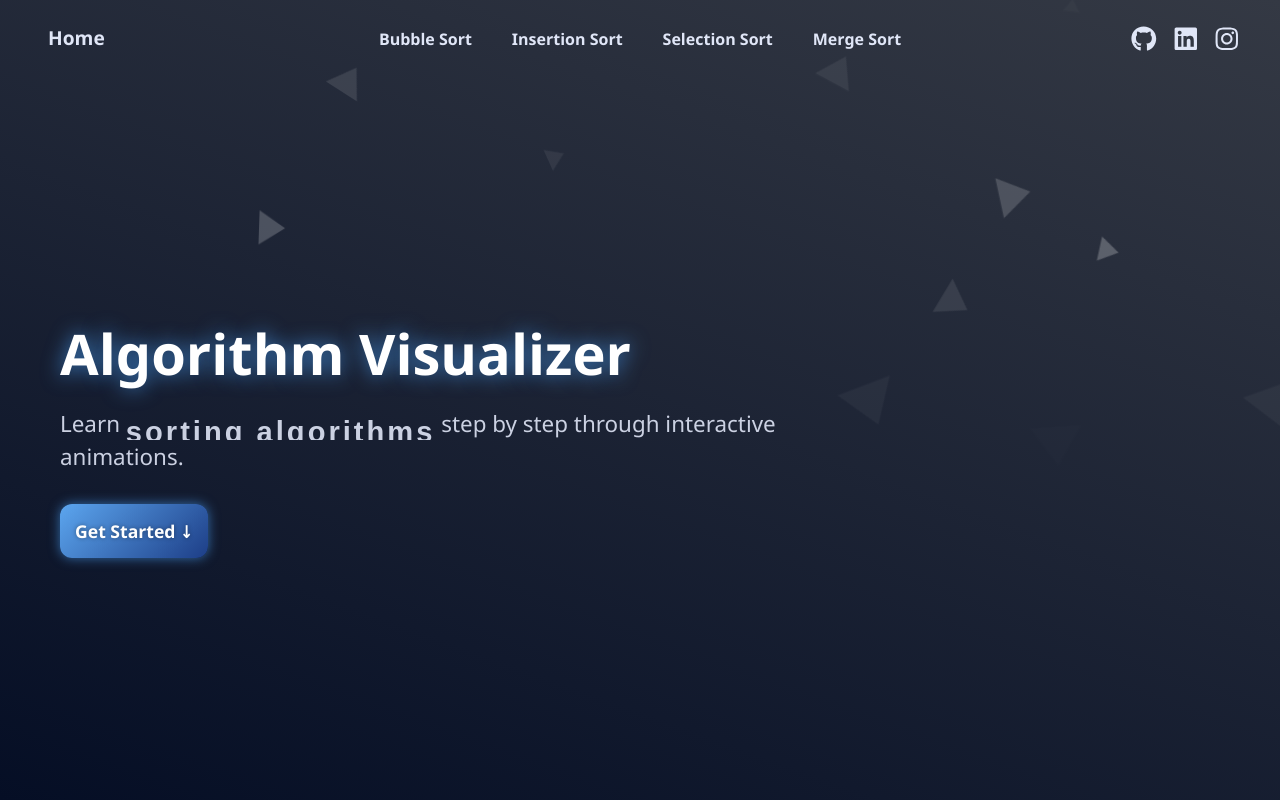
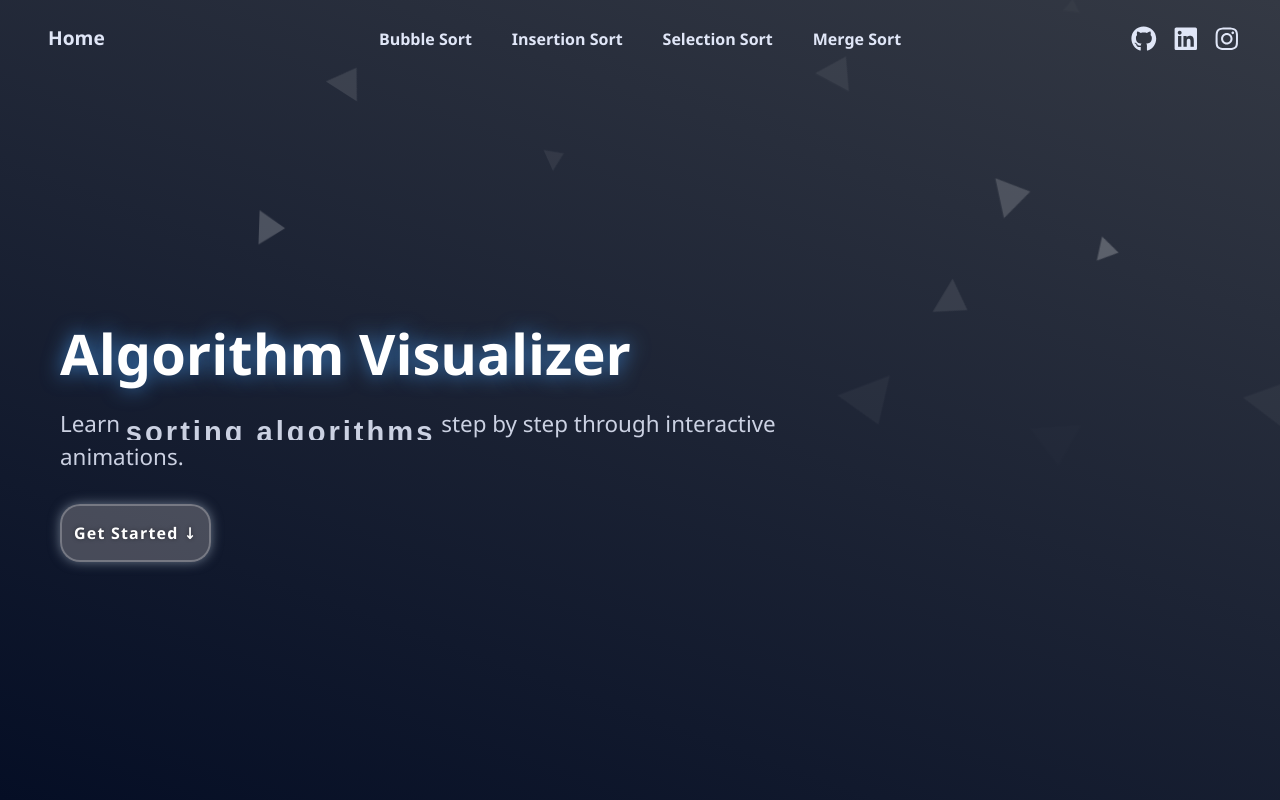
Before and after one commit to masonliiu/fullstack-algorithm-visualizer, a React (Vite) app in the folder frontend/: page / in a window 1280 px wide. Shown: the top 800 px of the page. Built offline with nearby package versions, Linux system fonts and the light colour scheme.

Commit message:
remade get started button on homepage, better home layout

```diff
--- a/frontend/src/pages/Home.css
+++ b/frontend/src/pages/Home.css
@@ -51,16 +51,18 @@ body {
 }
 
 .hero-button {
-    background: linear-gradient(135deg, #5ca6ef, #1d3e87);
+    background: rgba(202, 194, 194, 0.3);
+    backdrop-filter: blur(12px), saturate(180%);
+    border: 2px solid rgba(255, 255, 255, 0.25);
     color: #fff;
     font-weight: 600;
-    font-size: 1.1rem;
-    padding: 15px 15px;
-    border: none;
-    border-radius: 12px;
+    font-size: 1rem;
+    letter-spacing: 1.2px;
+    padding: 16px 12px;
+    border-radius: 20px;
     cursor: pointer;
     transition: transform 0.3s ease, box-shadow 0.3s ease, background 0.3s ease;
-    box-shadow: 0 0 12px rgba(77, 166, 255, 0.6);
+    box-shadow: 0 0 12px rgba(165, 180, 196, 0.6);
     text-shadow: 0 0 4px rgba(0, 0, 0, 0.4);
 }
 
@@ -72,6 +74,7 @@ body {
                 0 0 40px rgba(37, 99, 235, 0.6);
     text-shadow: 0 0 10px rgba(77, 166, 255, 0.9),
                  0 0 2px rgba(77, 166, 255, 0.7);
+    border: 2px solid rgba(255, 255, 255, 0.25);
 }
 
 .hero-button:active {
```
